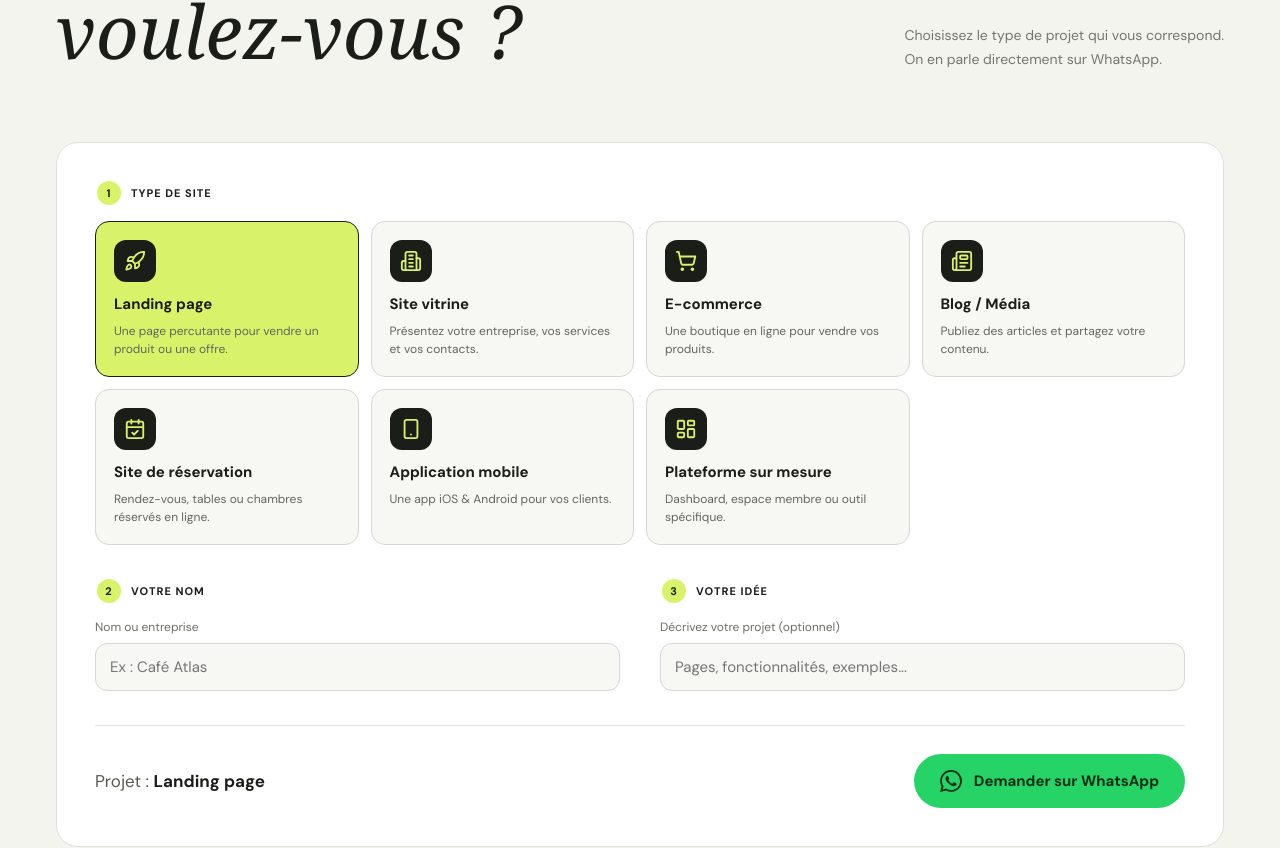
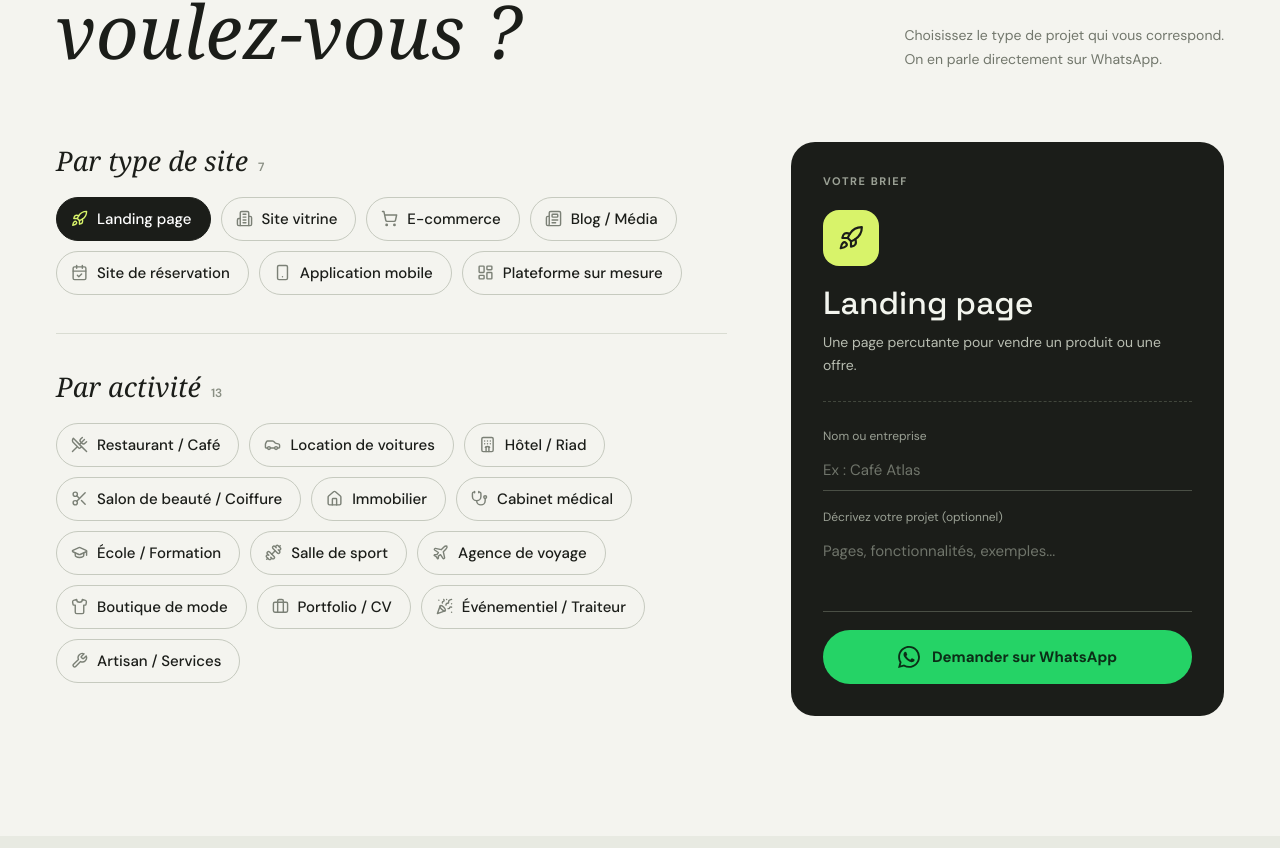
Before and after one commit to Rida1019-taki/devisyoursolution, a React (Vite) app: page / in a window 1280 px wide. Shown: the part 3489-4337 px from the top of the page. Built offline with nearby package versions, Linux system fonts and the light colour scheme.

Commit message:
Add business site types, redesign site picker, custom language menu, Instagram link

```diff
--- a/src/App.jsx
+++ b/src/App.jsx
@@ -1,5 +1,5 @@
 import React, { useEffect, useRef, useState } from 'react';
-import { ArrowDown, ArrowUpRight, Building2, CalendarCheck, Check, ChevronDown, Eye, Globe, Heart, LayoutDashboard, MapPin, Menu, Newspaper, Rocket, ShoppingCart, Smartphone, Users, X } from 'lucide-react';
+import { ArrowDown, ArrowUpRight, Briefcase, Building2, CalendarCheck, Car, Check, ChevronDown, Dumbbell, Eye, Globe, GraduationCap, Heart, Hotel, House, LayoutDashboard, MapPin, Menu, Newspaper, PartyPopper, Plane, Rocket, Scissors, Shirt, ShoppingCart, Smartphone, Stethoscope, Users, UtensilsCrossed, Wrench, X } from 'lucide-react';
 import { languages, translations } from './i18n.js';
 
 const WHATSAPP_NUMBER = '212674118928';
@@ -23,7 +23,8 @@ const boostTypes = [
   { id: 'views', Icon: Eye },
 ];
 const quantities = [100, 500, 1000, 5000, 10000];
-const siteIcons = [Rocket, Building2, ShoppingCart, Newspaper, CalendarCheck, Smartphone, LayoutDashboard];
+const siteIcons = [Rocket, Building2, ShoppingCart, Newspaper, CalendarCheck, Smartphone, LayoutDashboard, UtensilsCrossed, Car, Hotel, Scissors, House, Stethoscope, GraduationCap, Dumbbell, Plane, Shirt, Briefcase, PartyPopper, Wrench];
+const GENERAL_SITE_TYPES = 7;
 const socialLinks = [
   { name: 'WhatsApp', url: `https://wa.me/${WHATSAPP_NUMBER}`, Logo: WhatsAppLogo, className: 'whatsapp' },
   { name: 'Instagram', url: INSTAGRAM_URL, Logo: InstagramLogo, className: 'instagram' },
@@ -67,7 +68,8 @@ function SiteOrder({ t }) {
   const [typeIndex, setTypeIndex] = useState(0);
   const [name, setName] = useState('');
   const [details, setDetails] = useState('');
-  const typeName = t.sites.types[typeIndex].name;
+  const { name: typeName, description: typeDescription } = t.sites.types[typeIndex];
+  const TypeIcon = siteIcons[typeIndex];
 
   function sendOrder(event) {
     event.preventDefault();
@@ -79,26 +81,26 @@ function SiteOrder({ t }) {
       <div className="wrap">
         <div className="section-label"><span className="label-dot" /> {t.sites.label} <span className="label-number">/ 03</span></div>
         <div className="section-heading"><h2>{t.sites.titleA}<br /><em>{t.sites.titleEm}</em></h2><p>{t.sites.textA}<br />{t.sites.textB}</p></div>
-        <form className="boost-card site-card" onSubmit={sendOrder}>
-          <fieldset className="full">
-            <legend><span>1</span> {t.sites.step1}</legend>
-            <div className="site-grid">{t.sites.types.map(({ name: label, description }, index) => {
-              const Icon = siteIcons[index];
-              return <button type="button" key={index} className={typeIndex === index ? 'site-type active' : 'site-type'} aria-pressed={typeIndex === index} onClick={() => setTypeIndex(index)}><span className="site-icon"><Icon size={22} /></span><strong>{label}</strong><small>{description}</small></button>;
-            })}</div>
-          </fieldset>
-          <fieldset>
-            <legend><span>2</span> {t.sites.step2}</legend>
-            <label className="custom-qty">{t.sites.nameLabel}<input value={name} onChange={(event) => setName(event.target.value)} placeholder={t.sites.namePh} maxLength="100" required /></label>
-          </fieldset>
-          <fieldset>
-            <legend><span>3</span> {t.sites.step3}</legend>
-            <label className="custom-qty">{t.sites.detailsLabel}<input value={details} onChange={(event) => setDetails(event.target.value)} placeholder={t.sites.detailsPh} maxLength="500" /></label>
-          </fieldset>
-          <div className="boost-summary">
-            <p>{t.sites.project} <strong>{typeName}</strong></p>
+        <form className="site-picker" onSubmit={sendOrder}>
+          <div className="picker-list">
+            {[[t.sites.groupGeneral, 0, GENERAL_SITE_TYPES], [t.sites.groupBusiness, GENERAL_SITE_TYPES, t.sites.types.length]].map(([title, start, end]) => <div className="picker-group" key={start}>
+              <h3 className="picker-group-title">{title}<span>{end - start}</span></h3>
+              <div className="chips">{t.sites.types.slice(start, end).map(({ name: label }, offset) => {
+                const index = start + offset;
+                const Icon = siteIcons[index];
+                return <button type="button" key={index} className={typeIndex === index ? 'chip active' : 'chip'} aria-pressed={typeIndex === index} onClick={() => setTypeIndex(index)}><Icon size={17} />{label}</button>;
+              })}</div>
+            </div>)}
+          </div>
+          <aside className="brief">
+            <span className="brief-tag">{t.sites.briefTag}</span>
+            <div className="brief-icon"><TypeIcon size={26} /></div>
+            <h3 className="brief-title">{typeName}</h3>
+            <p className="brief-desc">{typeDescription}</p>
+            <label className="brief-field">{t.sites.nameLabel}<input value={name} onChange={(event) => setName(event.target.value)} placeholder={t.sites.namePh} maxLength="100" required /></label>
+            <label className="brief-field">{t.sites.detailsLabel}<textarea value={details} onChange={(event) => setDetails(event.target.value)} placeholder={t.sites.detailsPh} maxLength="500" rows="3" /></label>
             <button type="submit" className="whatsapp-button"><WhatsAppLogo /> {t.sites.button}</button>
-          </div>
+          </aside>
         </form>
       </div>
     </section>
--- a/src/i18n.js
+++ b/src/i18n.js
@@ -21,7 +21,7 @@ export const translations = {
       { category: 'APPLICATIONS MOBILES', title: 'Vos idées, dans\nleur poche.', description: 'Des applications mobiles intuitives et performantes qui rapprochent votre marque de vos utilisateurs, partout et à tout moment.', tags: ['iOS & Android', 'UI / UX', 'Développement'], alt: 'Smartphone tenu en main avec des applications' },
       { category: 'SOCIAL MEDIA', title: 'Faites parler\nde vous.', description: 'Développez votre présence sur les réseaux sociaux avec des solutions adaptées à vos objectifs de visibilité et d’engagement.', tags: ['Abonnés', 'Likes & commentaires', 'Vues'], alt: 'Icônes de réseaux sociaux sur un smartphone' },
     ] },
-    sites: { label: 'VOTRE SITE', titleA: 'Quel site', titleEm: 'voulez-vous ?', textA: 'Choisissez le type de projet qui vous correspond.', textB: 'On en parle directement sur WhatsApp.', step1: 'Type de site', step2: 'Votre nom', step3: 'Votre idée', nameLabel: 'Nom ou entreprise', namePh: 'Ex : Café Atlas', detailsLabel: 'Décrivez votre projet (optionnel)', detailsPh: 'Pages, fonctionnalités, exemples...', project: 'Projet :', button: 'Demander sur WhatsApp', types: [
+    sites: { label: 'VOTRE SITE', titleA: 'Quel site', titleEm: 'voulez-vous ?', textA: 'Choisissez le type de projet qui vous correspond.', textB: 'On en parle directement sur WhatsApp.', step1: 'Type de site', briefTag: 'Votre brief', groupGeneral: 'Par type de site', groupBusiness: 'Par activité', step2: 'Votre nom', step3: 'Votre idée', nameLabel: 'Nom ou entreprise', namePh: 'Ex : Café Atlas', detailsLabel: 'Décrivez votre projet (optionnel)', detailsPh: 'Pages, fonctionnalités, exemples...', project: 'Projet :', button: 'Demander sur WhatsApp', types: [
       { name: 'Landing page', description: 'Une page percutante pour vendre un produit ou une offre.' },
       { name: 'Site vitrine', description: 'Présentez votre entreprise, vos services et vos contacts.' },
       { name: 'E-commerce', description: 'Une boutique en ligne pour vendre vos produits.' },
@@ -29,6 +29,19 @@ export const translations = {
       { name: 'Site de réservation', description: 'Rendez-vous, tables ou chambres réservés en ligne.' },
       { name: 'Application mobile', description: 'Une app iOS & Android pour vos clients.' },
       { name: 'Plateforme sur mesure', description: 'Dashboard, espace membre ou outil spécifique.' },
+      { name: 'Restaurant / Café', description: 'Menu en ligne, photos et réservation de table.' },
+      { name: 'Location de voitures', description: 'Catalogue de véhicules et réservation en ligne.' },
+      { name: 'Hôtel / Riad', description: 'Chambres, galerie et réservations directes.' },
+      { name: 'Salon de beauté / Coiffure', description: 'Prestations, tarifs et prise de rendez-vous.' },
+      { name: 'Immobilier', description: 'Annonces de biens avec photos et recherche.' },
+      { name: 'Cabinet médical', description: 'Présentation, horaires et rendez-vous patients.' },
+      { name: 'École / Formation', description: 'Cours, inscriptions et informations.' },
+      { name: 'Salle de sport', description: 'Abonnements, planning et coachs.' },
+      { name: 'Agence de voyage', description: 'Circuits, offres et demandes de devis.' },
+      { name: 'Boutique de mode', description: 'Collections et commande via WhatsApp.' },
+      { name: 'Portfolio / CV', description: 'Mettez en valeur votre travail et vos compétences.' },
+      { name: 'Événementiel / Traiteur', description: 'Mariages, fêtes et demandes de devis.' },
+      { name: 'Artisan / Services', description: 'Plombier, électricien, menuisier… trouvez des clients.' },
     ], message: (type, name, details) => `Bonjour, je veux un projet :\n\nType : ${type}\nNom : ${name}\nDétails : ${details || '-'}` },
     social: { label: 'BOOST SOCIAL MEDIA', titleA: 'Plus de visibilité,', titleEm: 'en quelques clics.', textA: 'Choisissez la plateforme, le service et la quantité.', textB: 'Votre commande arrive directement sur WhatsApp.', step1: 'Plateforme', step2: 'Service', step3: 'Quantité', step4: 'Votre compte', types: { followers: 'Abonnés', likes: 'Likes', views: 'Vues' }, otherQty: 'Autre quantité', accountLabel: 'Nom d’utilisateur ou lien de la publication', accountPh: '@votrecompte ou https://...', on: 'sur', button: 'Commander sur WhatsApp', message: (platform, type, qty, link) => `Bonjour, je veux commander :\n\nPlateforme : ${platform}\nService : ${type}\nQuantité : ${qty}\nCompte / lien : ${link}` },
     statement: { label: 'NOTRE PHILOSOPHIE', lines: ['Du sens.', 'Du style.'], em: 'Des résultats.', text: 'Chaque projet est une nouvelle histoire. Construisons la vôtre ensemble.', button: 'VOTRE PROJET COMMENCE ICI' },
@@ -53,7 +66,7 @@ export const translations = {
       { category: 'MOBILE APPS', title: 'Your ideas, in\ntheir pocket.', description: 'Intuitive, high-performance mobile apps that bring your brand closer to your users, anywhere, anytime.', tags: ['iOS & Android', 'UI / UX', 'Development'], alt: 'Hand holding a smartphone with apps' },
       { category: 'SOCIAL MEDIA', title: 'Get people\ntalking.', description: 'Grow your social media presence with solutions tailored to your visibility and engagement goals.', tags: ['Followers', 'Likes & comments', 'Views'], alt: 'Social media icons on a smartphone' },
     ] },
-    sites: { label: 'YOUR WEBSITE', titleA: 'Which website', titleEm: 'do you want?', textA: 'Choose the type of project that fits you.', textB: 'Let’s discuss it directly on WhatsApp.', step1: 'Website type', step2: 'Your name', step3: 'Your idea', nameLabel: 'Name or company', namePh: 'e.g. Café Atlas', detailsLabel: 'Describe your project (optional)', detailsPh: 'Pages, features, examples...', project: 'Project:', button: 'Ask on WhatsApp', types: [
+    sites: { label: 'YOUR WEBSITE', titleA: 'Which website', titleEm: 'do you want?', textA: 'Choose the type of project that fits you.', textB: 'Let’s discuss it directly on WhatsApp.', step1: 'Website type', briefTag: 'Your brief', groupGeneral: 'By website type', groupBusiness: 'By business', step2: 'Your name', step3: 'Your idea', nameLabel: 'Name or company', namePh: 'e.g. Café Atlas', detailsLabel: 'Describe your project (optional)', detailsPh: 'Pages, features, examples...', project: 'Project:', button: 'Ask on WhatsApp', types: [
       { name: 'Landing page', description: 'A powerful page to sell a product or an offer.' },
       { name: 'Business website', description: 'Present your company, services and contact details.' },
       { name: 'E-commerce', description: 'An online store to sell your products.' },
@@ -61,6 +74,19 @@ export const translations = {
       { name: 'Booking website', description: 'Appointments, tables or rooms booked online.' },
       { name: 'Mobile app', description: 'An iOS & Android app for your customers.' },
       { name: 'Custom platform', description: 'Dashboard, member area or specific tool.' },
+      { name: 'Restaurant / Café', description: 'Online menu, photos and table booking.' },
+      { name: 'Car rental', description: 'Vehicle catalog and online booking.' },
+      { name: 'Hotel / Riad', description: 'Rooms, gallery and direct bookings.' },
+      { name: 'Beauty / Hair salon', description: 'Services, prices and appointments.' },
+      { name: 'Real estate', description: 'Property listings with photos and search.' },
+      { name: 'Medical practice', description: 'Info, opening hours and patient appointments.' },
+      { name: 'School / Training', description: 'Courses, enrollment and information.' },
+      { name: 'Gym', description: 'Memberships, schedule and coaches.' },
+      { name: 'Travel agency', description: 'Tours, offers and quote requests.' },
+      { name: 'Fashion store', description: 'Collections and ordering via WhatsApp.' },
+      { name: 'Portfolio / Resume', description: 'Showcase your work and skills.' },
+      { name: 'Events / Catering', description: 'Weddings, parties and quote requests.' },
+      { name: 'Craftsman / Services', description: 'Plumber, electrician, carpenter… get more clients.' },
     ], message: (type, name, details) => `Hello, I would like a project:\n\nType: ${type}\nName: ${name}\nDetails: ${details || '-'}` },
     social: { label: 'SOCIAL MEDIA BOOST', titleA: 'More visibility,', titleEm: 'in just a few clicks.', textA: 'Choose the platform, the service and the quantity.', textB: 'Your order goes straight to WhatsApp.', step1: 'Platform', step2: 'Service', step3: 'Quantity', step4: 'Your account', types: { followers: 'Followers', likes: 'Likes', views: 'Views' }, otherQty: 'Other quantity', accountLabel: 'Username or post link', accountPh: '@youraccount or https://...', on: 'on', button: 'Order on WhatsApp', message: (platform, type, qty, link) => `Hello, I would like to order:\n\nPlatform: ${platform}\nService: ${type}\nQuantity: ${qty}\nAccount / link: ${link}` },
     statement: { label: 'OUR PHILOSOPHY', lines: ['Meaning.', 'Style.'], em: 'Results.', text: 'Every project is a new story. Let’s build yours together.', button: 'YOUR PROJECT STARTS HERE' },
@@ -85,7 +111,7 @@ export const translations = {
       { category: 'تطبيقات الهاتف', title: 'أفكارك، في\nجيب عملائك.', description: 'تطبيقات هاتف سهلة وسريعة تقرّب علامتك التجارية من مستخدميك، في كل مكان وزمان.', tags: ['iOS و Android', 'UI / UX', 'تطوير'], alt: 'هاتف ذكي في اليد مع تطبيقات' },
       { category: 'السوشيال ميديا', title: 'اجعل الجميع\nيتحدث عنك.', description: 'طوّر حضورك على مواقع التواصل الاجتماعي بحلول تناسب أهدافك في الظهور والتفاعل.', tags: ['متابعون', 'إعجابات وتعليقات', 'مشاهدات'], alt: 'أيقونات مواقع التواصل على هاتف ذكي' },
     ] },
-    sites: { label: 'موقعك', titleA: 'أي موقع', titleEm: 'تريد؟', textA: 'اختر نوع المشروع الذي يناسبك.', textB: 'نتحدث عنه مباشرة على واتساب.', step1: 'نوع الموقع', step2: 'اسمك', step3: 'فكرتك', nameLabel: 'الاسم أو اسم الشركة', namePh: 'مثال: مقهى أطلس', detailsLabel: 'صف مشروعك (اختياري)', detailsPh: 'الصفحات، الخصائص، أمثلة...', project: 'المشروع:', button: 'اطلب عبر واتساب', types: [
+    sites: { label: 'موقعك', titleA: 'أي موقع', titleEm: 'تريد؟', textA: 'اختر نوع المشروع الذي يناسبك.', textB: 'نتحدث عنه مباشرة على واتساب.', step1: 'نوع الموقع', briefTag: 'ملخص طلبك', groupGeneral: 'حسب نوع الموقع', groupBusiness: 'حسب النشاط', step2: 'اسمك', step3: 'فكرتك', nameLabel: 'الاسم أو اسم الشركة', namePh: 'مثال: مقهى أطلس', detailsLabel: 'صف مشروعك (اختياري)', detailsPh: 'الصفحات، الخصائص، أمثلة...', project: 'المشروع:', button: 'اطلب عبر واتساب', types: [
       { name: 'صفحة هبوط', description: 'صفحة قوية لبيع منتج أو عرض.' },
       { name: 'موقع تعريفي', description: 'قدّم شركتك وخدماتك ومعلومات التواصل.' },
       { name: 'متجر إلكتروني', description: 'متجر على الإنترنت لبيع منتجاتك.' },
@@ -93,6 +119,19 @@ export const translations = {
       { name: 'موقع حجوزات', description: 'مواعيد، طاولات أو غرف تُحجز أونلاين.' },
       { name: 'تطبيق هاتف', description: 'تطبيق iOS و Android لعملائك.' },
       { name: 'منصة على المقاس', description: 'لوحة تحكم، فضاء أعضاء أو أداة خاصة.' },
+      { name: 'مطعم / مقهى', description: 'قائمة طعام أونلاين، صور وحجز طاولة.' },
+      { name: 'كراء السيارات', description: 'كتالوج السيارات والحجز أونلاين.' },
+      { name: 'فندق / رياض', description: 'الغرف، معرض الصور والحجز المباشر.' },
+      { name: 'صالون تجميل / حلاقة', description: 'الخدمات، الأسعار وأخذ المواعيد.' },
+      { name: 'عقارات', description: 'عروض العقارات بالصور والبحث.' },
+      { name: 'عيادة طبية', description: 'التعريف، أوقات العمل ومواعيد المرضى.' },
+      { name: 'مدرسة / تكوين', description: 'الدروس، التسجيل والمعلومات.' },
+      { name: 'قاعة رياضة', description: 'الاشتراكات، البرنامج والمدربون.' },
+      { name: 'وكالة أسفار', description: 'الرحلات، العروض وطلبات الأسعار.' },
+      { name: 'متجر ملابس', description: 'المجموعات والطلب عبر واتساب.' },
+      { name: 'بورتفوليو / سيرة ذاتية', description: 'اعرض أعمالك ومهاراتك.' },
+      { name: 'تنظيم الحفلات / ممون', description: 'الأعراس، الحفلات وطلبات الأسعار.' },
+      { name: 'حرفي / خدمات', description: 'سباك، كهربائي، نجار… اجلب زبناء جدد.' },
     ], message: (type, name, details) => `السلام عليكم، أريد مشروعاً:\n\nالنوع: ${type}\nالاسم: ${name}\nالتفاصيل: ${details || '-'}` },
     social: { label: 'تعزيز السوشيال ميديا', titleA: 'ظهور أكثر،', titleEm: 'ببضع نقرات فقط.', textA: 'اختر المنصة والخدمة والكمية.', textB: 'طلبك يصلنا مباشرة على واتساب.', step1: 'المنصة', step2: 'الخدمة', step3: 'الكمية', step4: 'حسابك', types: { followers: 'متابعون', likes: 'إعجابات', views: 'مشاهدات' }, otherQty: 'كمية أخرى', accountLabel: 'اسم المستخدم أو رابط المنشور', accountPh: '@حسابك أو https://...', on: 'على', button: 'اطلب عبر واتساب', message: (platform, type, qty, link) => `السلام عليكم، أريد أن أطلب:\n\nالمنصة: ${platform}\nالخدمة: ${type}\nالكمية: ${qty}\nالحساب / الرابط: ${link}` },
     statement: { label: 'فلسفتنا', lines: ['معنى.', 'أسلوب.'], em: 'نتائج.', text: 'كل مشروع قصة جديدة. لنبنِ قصتك معاً.', button: 'مشروعك يبدأ من هنا' },
```
Also changed, not shown: src/style.css.
